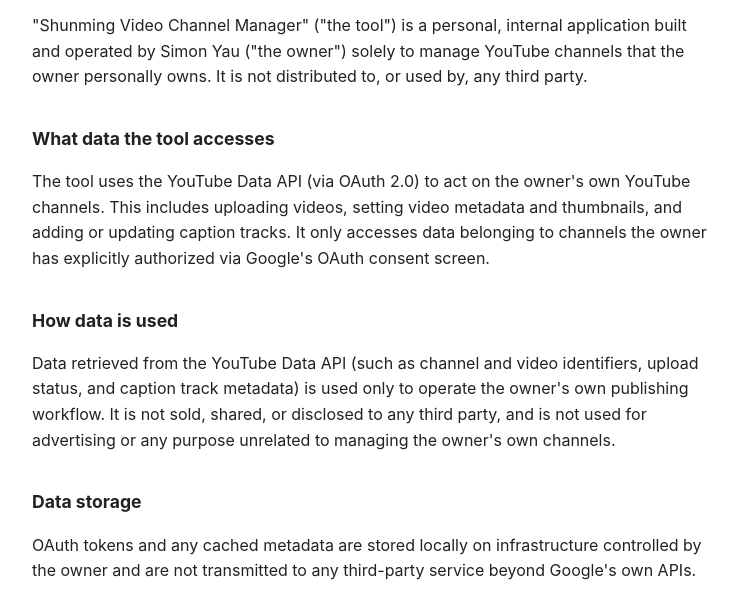
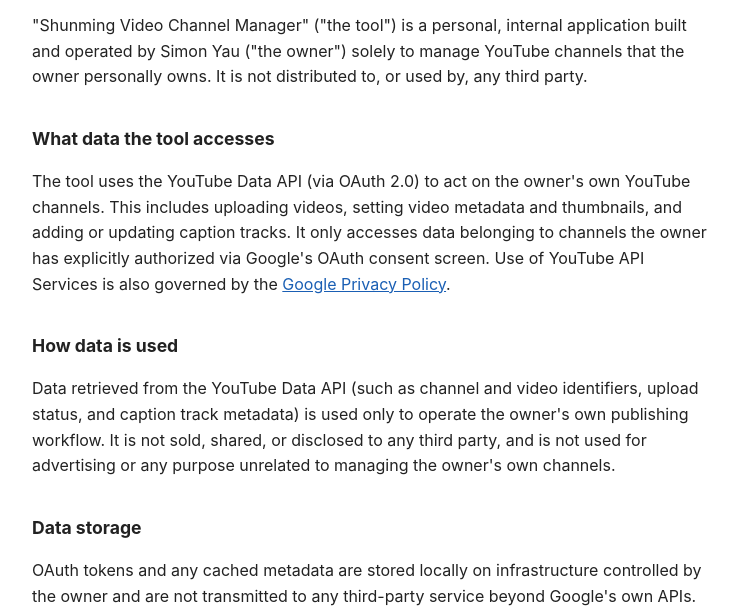
Before and after one commit to YauShunMing/yt-tools-privacy, a plain HTML site: page privacy.html in a window 1280 px wide. Shown: the part 143-759 px from the top of the page, without its empty margins (268-1006 px from the left). Drawn offline with Linux system fonts and the light colour scheme.

Commit message:
Add explicit Google Privacy Policy link to privacy page

```diff
--- a/privacy.html
+++ b/privacy.html
@@ -28,7 +28,8 @@
     The tool uses the YouTube Data API (via OAuth 2.0) to act on the owner's own YouTube channels.
     This includes uploading videos, setting video metadata and thumbnails, and adding or updating
     caption tracks. It only accesses data belonging to channels the owner has explicitly
-    authorized via Google's OAuth consent screen.
+    authorized via Google's OAuth consent screen. Use of YouTube API Services is also governed by
+    the <a href="https://policies.google.com/privacy" target="_blank" rel="noopener">Google Privacy Policy</a>.
   </p>
 
   <h2>How data is used</h2>
```
